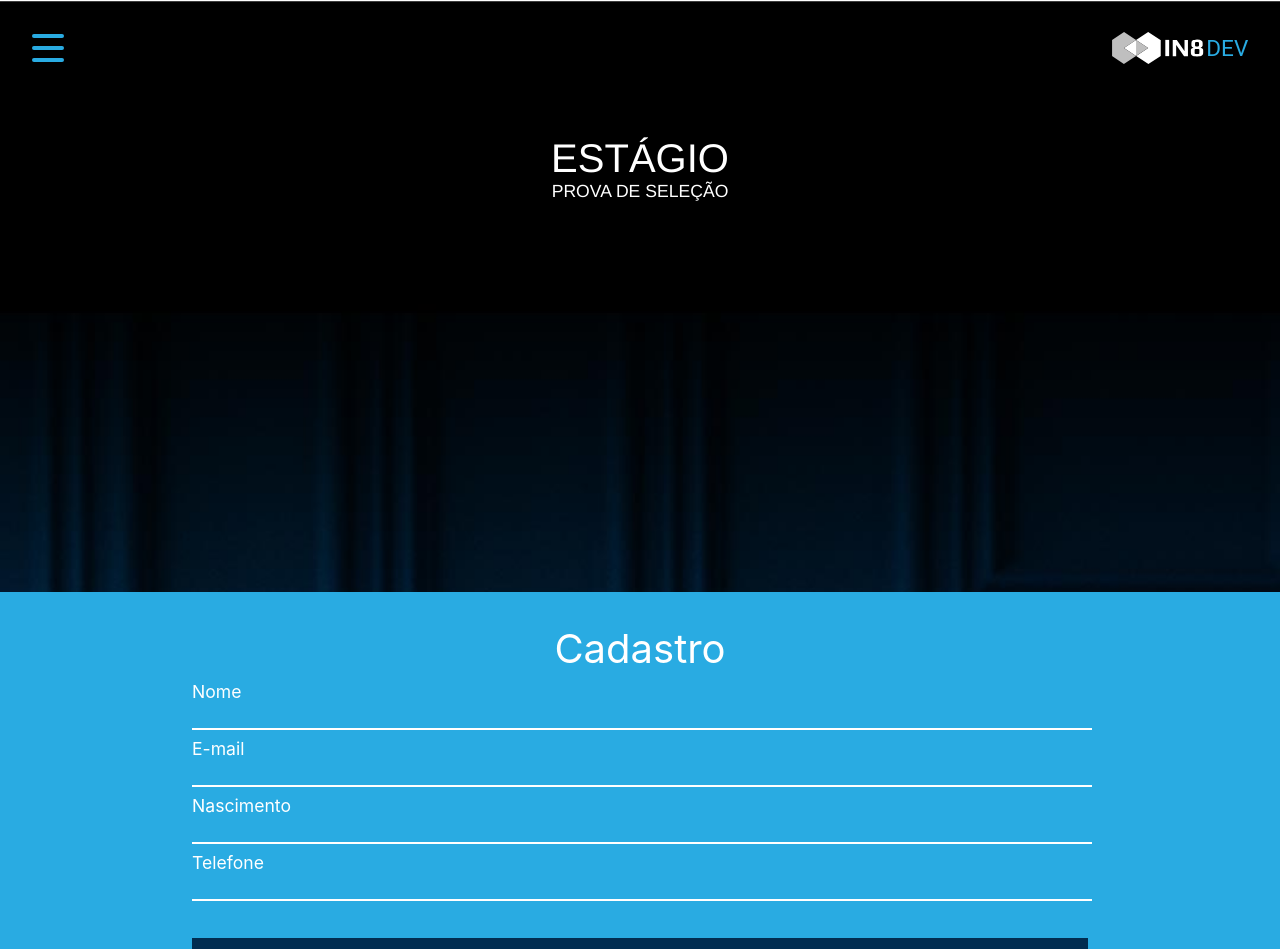
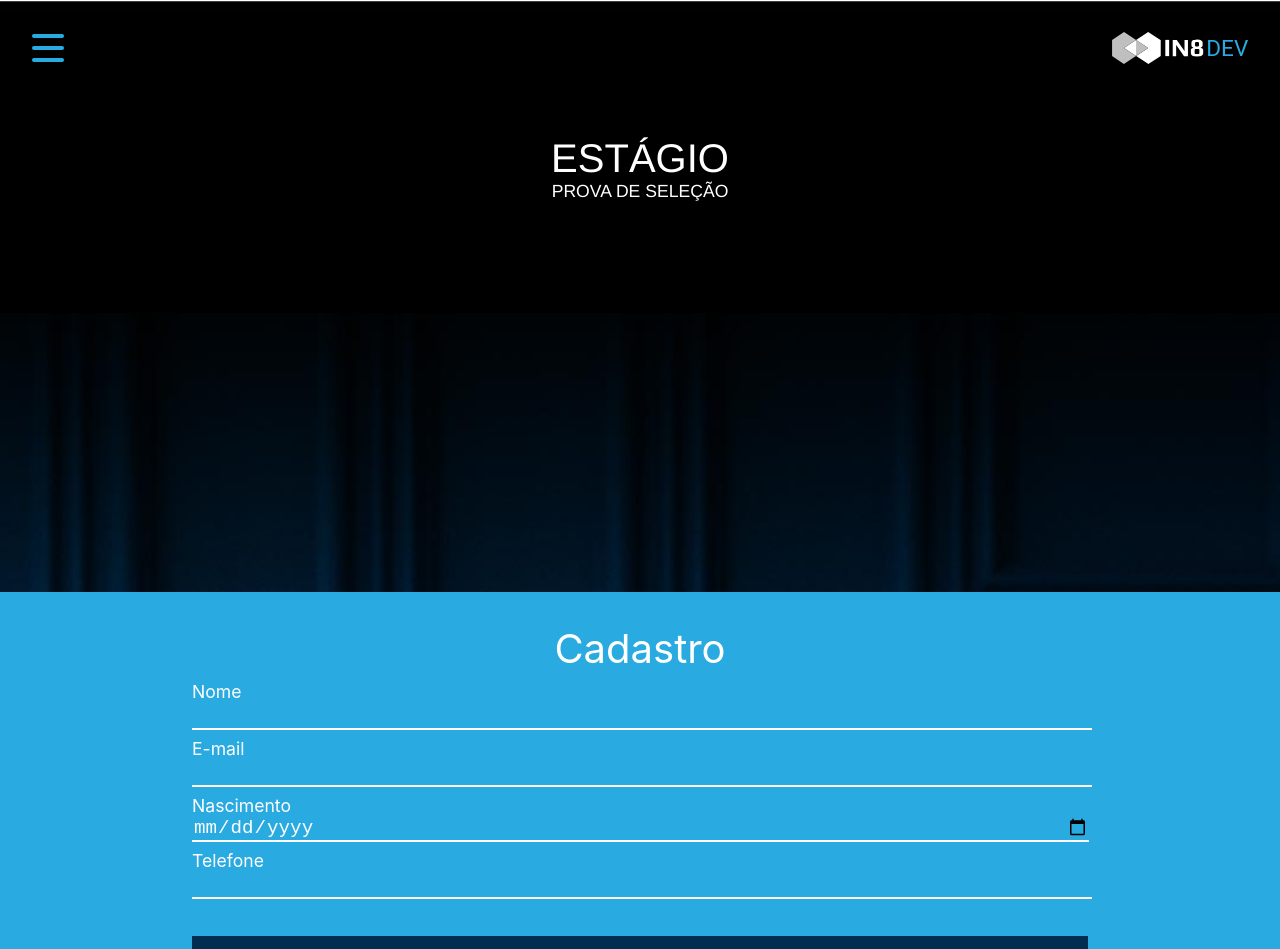
Before and after one commit to gabrielp1999/prova-full-stack-in8, a React (Create React App) app in the folder front-end/: page / in a window 1280 px wide. Shown: the top 949 px of the page. Built offline with nearby package versions, Linux system fonts and the light colour scheme.

Commit message:
getting user data

```diff
--- a/front-end/src/components/Main/index.jsx
+++ b/front-end/src/components/Main/index.jsx
@@ -2,20 +2,45 @@ import React, { useState } from "react";
 import * as S from "./styles";
 
 function Main() {
+  const [userData, setUserData] = useState({});
+  const [valueFields, setValueFields] = useState();
+
+  const handleChange = (event) => {
+    const { name, value } = event.target;
+    setUserData((prevState) => ({ ...prevState, [name]: value }));
+  };
+
+  const onSubmit = (event) => {
+    event.preventDefault();
+    setValueFields("");
+    console.log(userData);
+  };
   return (
-    <S.Wrapper>
+    <S.Wrapper onSubmit={onSubmit}>
       <S.Title>Cadastro</S.Title>
       <S.Form>
         <S.Label>Nome</S.Label>
-        <S.Input />
+        <S.Input value={valueFields} name="userName" onChange={handleChange} />
+
         <S.Label>E-mail</S.Label>
-        <S.Input />
+        <S.Input value={valueFields} name="userEmail" onChange={handleChange} />
+
         <S.Label>Nascimento</S.Label>
-        <S.Input />
+        <S.Input
+          value={valueFields}
+          type="date"
+          name="userNascimento"
+          onChange={handleChange}
+        />
+
         <S.Label>Telefone</S.Label>
-        <S.Input />
+        <S.Input
+          value={valueFields}
+          name="userTelefone"
+          onChange={handleChange}
+        />
 
-        <S.Button>Cadastrar</S.Button>
+        <S.Button type="submit">Cadastrar</S.Button>
       </S.Form>
     </S.Wrapper>
   );
```
